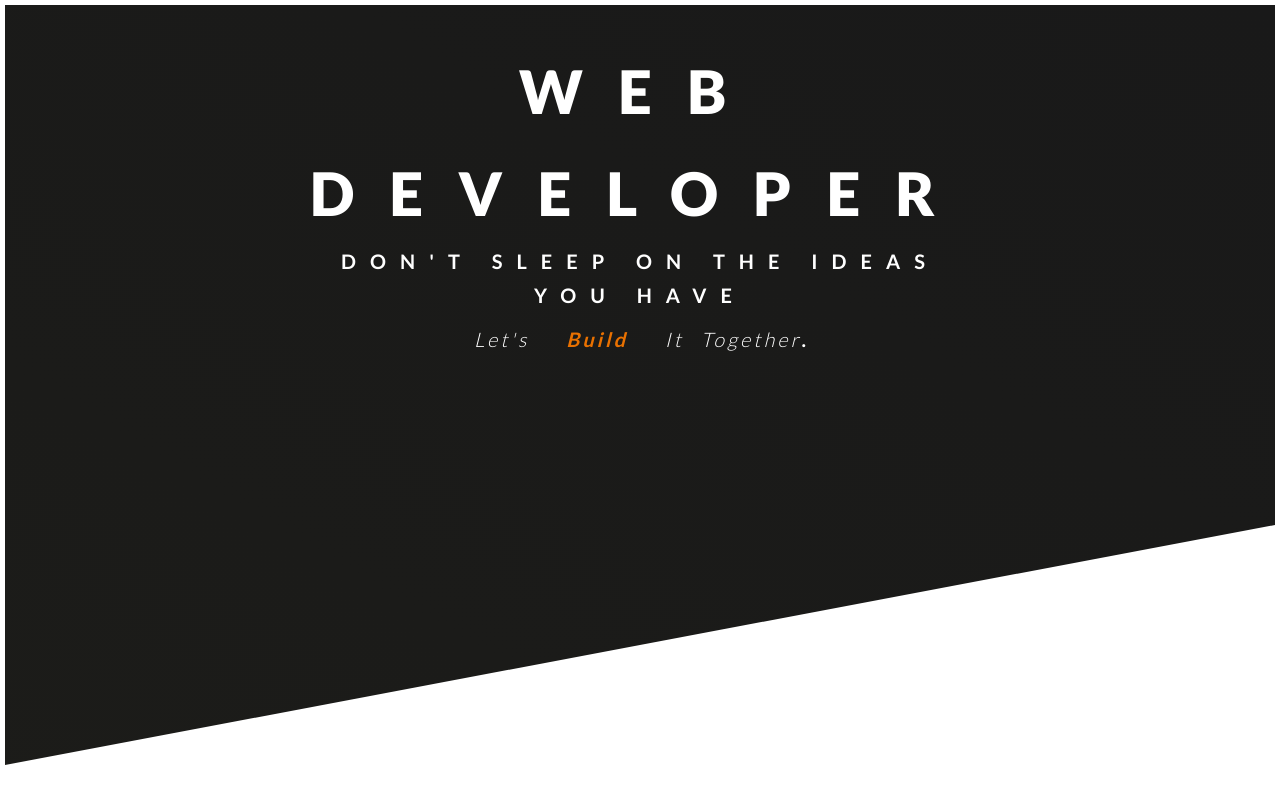
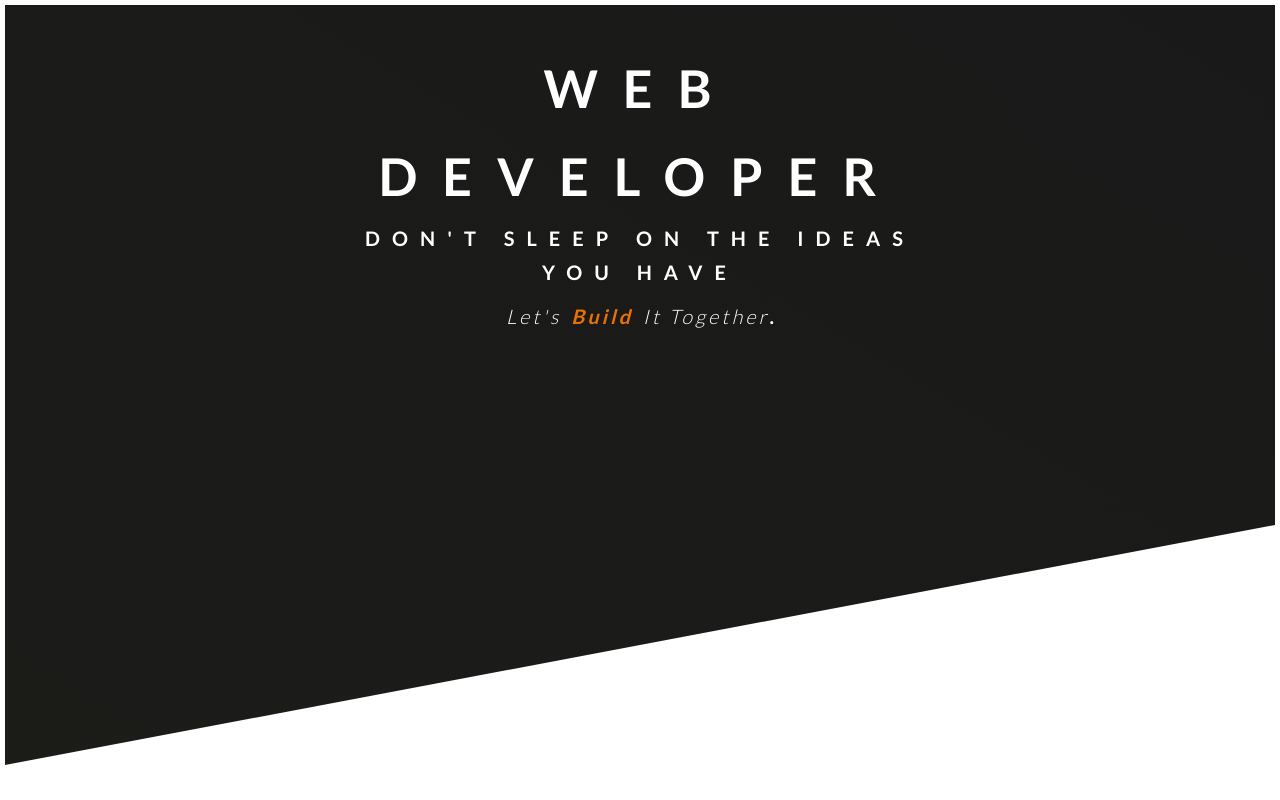
Before and after one commit to ThriledLokki983/mywebsite.github.io, a website: page index.html in a window 1280 px wide. Drawn offline with Linux system fonts and the light colour scheme.

Commit message:
header done

```diff
--- a/sass/base/typography.scss
+++ b/sass/base/typography.scss
@@ -11,13 +11,13 @@ body {
   text-transform: uppercase;
 
   backface-visibility: hidden;
-  margin-bottom: 6rem;
+  margin-bottom: 8rem;
 
   &--main {
     display: inline-block;
-    font-size: 6rem;
-    font-weight: 800;
-    letter-spacing: 3.5rem;
+    font-size: 5.2rem;
+    font-weight: 700;
+    letter-spacing: 2.5rem;
     animation-name: moveInUp;
     animation-duration: 1s;
     animation-timing-function: ease-out;
@@ -39,7 +39,7 @@ body {
     display: block;
     font-size: 2rem;
     font-weight: 600;
-    letter-spacing: 1.4rem;
+    letter-spacing: 1.2rem;
     animation: moveInRight 1s ease-out;
 
     // @include respond(phone) {
@@ -49,7 +49,6 @@ body {
 
   &--sub2 {
     font-size: 2rem;
-    word-spacing: 1rem;
     letter-spacing: 0.3rem;
     text-transform: capitalize;
     font-style: italic;
@@ -62,7 +61,7 @@ body {
     &:link,
     &:visited {
       display: inline-block;
-      padding: 1rem 2rem;
+      padding: 1rem 3px;
       font-weight: 300;
       color: $color-white;
       text-decoration: none;
@@ -71,13 +70,19 @@ body {
       color: $color-primary-dark;
       font-weight: 600;
     }
+
+    &:hover {
+      border-bottom: 2px solid #fff;
+      border-radius: 5px;
+      padding: 0;
+    }
   }
 }
 
 .heading-secondary {
   font-size: 3.5rem;
   text-transform: uppercase;
-  font-weight: 700;
+  font-weight: 600;
   display: inline-block;
   background-image: linear-gradient(
     to right,
@@ -86,7 +91,7 @@ body {
   );
   -webkit-background-clip: text;
   color: transparent;
-  letter-spacing: 0.3rem;
+  letter-spacing: 2px;
   transition: all 0.2s;
 
   // @include respond(tab-port) {
```
Also changed, not shown: css/style.css.
